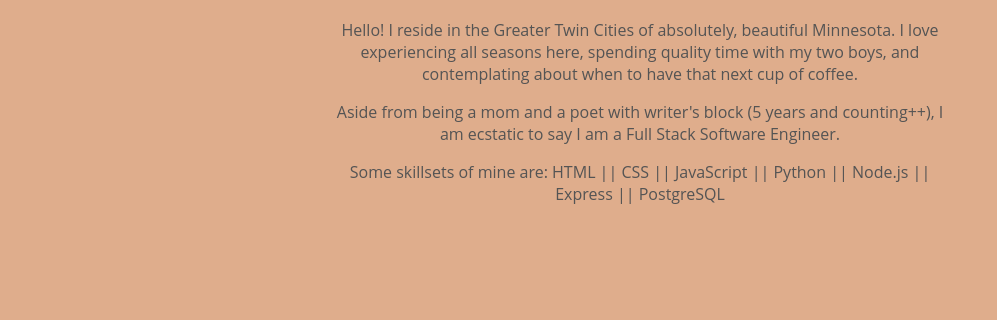
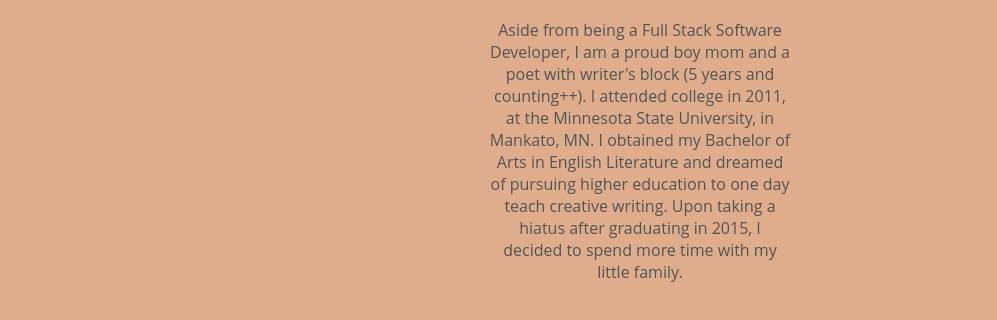
Before and after one commit to yyerthao/yyerthao.github.io, a website: page public/aboutme.html in a window 1280 px wide. Shown: the part 124-444 px from the top of the page, without its empty margins (0-997 px from the left). Drawn offline with Linux system fonts and the light colour scheme.

Commit message:
Updated index.html with bio

```diff
--- a/public/aboutme.html
+++ b/public/aboutme.html
@@ -15,25 +15,20 @@
     </header>
     <div>
     <div class="container">
-        <p class="p">
+        <!-- <p class="p">
             Hello! I reside in the Greater Twin Cities of absolutely, beautiful Minnesota.
             I love experiencing all seasons here, spending quality time with my two boys, and contemplating
             about when to have that next cup of coffee.
-        </p>
+        </p> -->
         <!-- <p class=" p p2">Essentially, anything coffee, food-related, I am game for.</p> -->
         <p class="p p2">
-            Aside from being a mom and a poet with writer's block (5 years and counting++),
-            I am ecstatic to say I am a Full Stack Software Engineer.
+            Aside from being a Full Stack Software Developer, I am a proud boy mom and a poet with writer's block (5 years and counting++).
+            I attended college in 2011, at the Minnesota State University, in Mankato, MN. I obtained my Bachelor of Arts in English Literature
+            and dreamed of pursuing higher education to one day teach creative writing. Upon taking a hiatus after graduating in 2015,
+            I decided to spend more time with my little family.
         </p>
         <p class="p p2">
-            Some skillsets of mine are:
-            HTML ||
-            CSS ||
-            JavaScript ||
-            Python ||
-            Node.js ||
-            Express ||
-            PostgreSQL
+
         </p>
     </div>
     </div>
--- a/public/styles/style.css
+++ b/public/styles/style.css
@@ -24,8 +24,8 @@ body {
 }
 
 .container {
-    padding-right: 20rem;
-    padding-left: 20rem;
+    padding-right: 30rem;
+    padding-left: 30rem;
     margin-top: 1rem;
 }
 
```
Also changed, not shown: public/index.html (+10 -3 lines).
